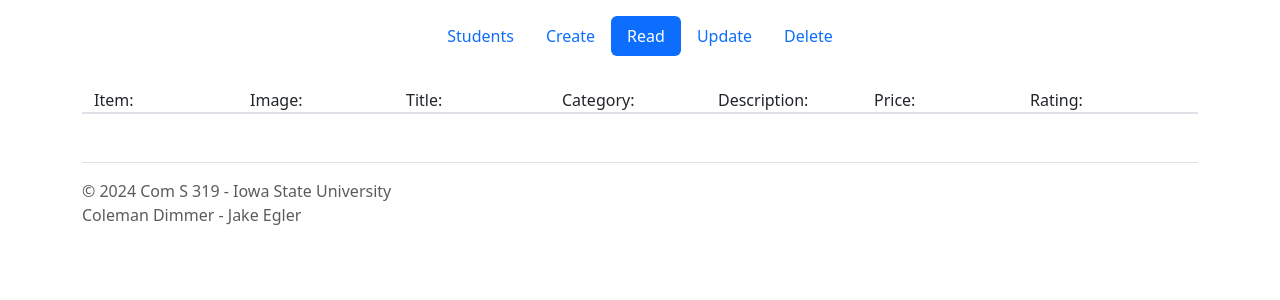
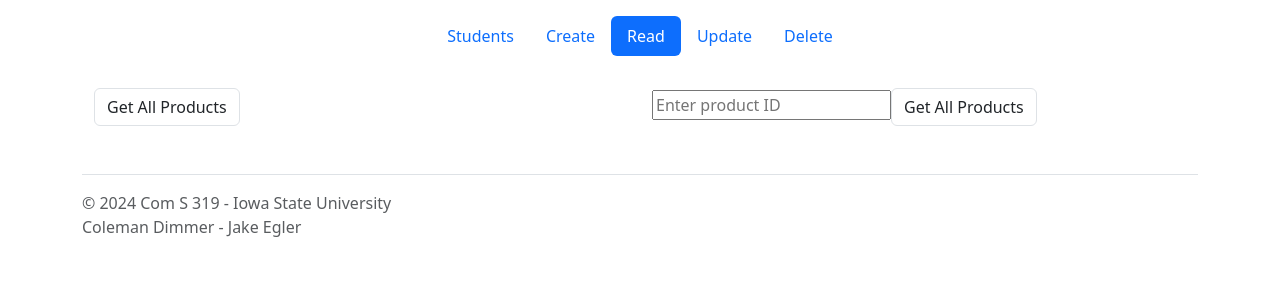
Before and after one commit to CDDimmer/COMS319, a React (Create React App) app in the folder Assignment3/frontend/: page / in a window 1280 px wide. Both pictures are taken after a click on the element "Read". Shown: the top 300 px of the page. Built offline with nearby package versions, Linux system fonts and the light colour scheme; no server answers; the HTML template or start-up script is replaced by a standard one.

Commit message:
Redid GET page

```diff
--- a/Assignment3/frontend/src/App.js
+++ b/Assignment3/frontend/src/App.js
@@ -313,29 +313,66 @@ function App() {
   };
 
   function ReadView() {
-    const [products, setProducts] = useState([
-      {
-        id: "",
-        title: "",
-        price: "",
-        description: "",
-        category: "",
-        image: "",
-        rating: "",
-      },
-    ]);
-
-    useEffect(() => {
+    function LoadProducts() {
+      // Read the robots from mongoDB:
       fetch("http://127.0.0.1:8081/listProducts")
         .then((response) => response.json())
-        .then((data) => {
-          setProducts(data);
-          console.log("Load initial Catalog of Products in GET :", data);
-        });
-    }, []);
+        .then((myProducts) => loadMyRobots(myProducts));
 
-    return (
-      <div className="container">
+      function loadMyRobots(myProducts) {
+        // Find the element “col” in HTML
+        var ProductsContainer = document.getElementById("ProductsContainer");
+
+        ProductsContainer.innerHTML = "";
+
+        ProductsContainer.innerHTML += `<div class="row border-bottom">
+        <div class="row main align-items-center">
+          <div class="col">Item:</div>
+          <div class="col">Image:</div>
+          <div class="col">Title:</div>
+          <div class="col">Category:</div>
+          <div class="col">Description:</div>
+          <div class="col">Price:</div>
+          <div class="col">Rating:</div>
+        </div>
+      </div>`;
+
+        // Read every movie from the array
+        for (var i = 0; i < myProducts.length; i++) {
+          ProductsContainer.innerHTML += `
+          <div class="row border-top" key=${myProducts[i]._id}>
+          <div class="row main align-items-center">
+            <div class="col">${myProducts[i].id}</div>
+            <div class="col">
+              <img class="img-fluid" width={30} src=${myProducts[i].image} alt="" />
+            </div>
+            <div class="col">${myProducts[i].title}</div>
+            <div class="col">${myProducts[i].category}</div>
+            <div class="col">${myProducts[i].description}</div>
+            <div class="col">${myProducts[i].price}</div>
+            <div class="col">${myProducts[i].rating.rate}</div>
+          </div>
+        </div>
+            `;
+        }
+      }
+    }
+
+    function LoadProduct() {
+      var singleRobotInput = document.getElementById("SingleRobotByID");
+
+      fetch("http://127.0.0.1:8081/listProducts/" + singleRobotInput.value)
+        .then((response) => response.json())
+        .then((myRobot) => loadMyRobot(myRobot))
+        .catch(console.error);
+
+      function loadMyRobot(myProduct) {
+        // Find the element “col” in HTML
+        var ProductsContainer = document.getElementById("ProductsContainer");
+
+        ProductsContainer.innerHTML = "";
+
+        ProductsContainer.innerHTML += `
           <div class="row border-bottom">
             <div class="row main align-items-center">
               <div class="col">Item:</div>
@@ -347,21 +384,47 @@ function App() {
               <div class="col">Rating:</div>
             </div>
           </div>
-        {products.map((el) => (
-          <div class="row border-top" key={el._id}>
+          `;
+
+        ProductsContainer.innerHTML += `
+          <div class="row border-top" key=${myProduct._id}>
             <div class="row main align-items-center">
-              <div class="col">{el.id}</div>
+              <div class="col">${myProduct.id}</div>
               <div class="col">
-                <img class="img-fluid" width={30} src={el.image} alt="" />
+                <img class="img-fluid" width={30} src=${myProduct.image} alt="" />
               </div>
-              <div class="col">{el.title}</div>
-              <div class="col">{el.category}</div>
-              <div class="col">{el.description}</div>
-              <div class="col">{el.price}</div>
-              <div class="col">{el.rating.rate}</div>
+              <div class="col">${myProduct.title}</div>
+              <div class="col">${myProduct.category}</div>
+              <div class="col">${myProduct.description}</div>
+              <div class="col">${myProduct.price}</div>
+              <div class="col">${myProduct.rating.rate}</div>
             </div>
           </div>
-        ))}
+            `;
+      }
+    }
+
+    return (
+      <div className="container">
+        <div class="row">
+        <div class="col">
+          <button class="btn border" onClick={LoadProducts}>
+            Get All Products
+          </button>
+        </div>
+        <div class="col">
+          <input
+            type="number"
+            id="SingleRobotByID"
+            placeholder="Enter product ID"
+          ></input>
+          <button class="btn border" onClick={LoadProduct}>
+            Get All Products
+          </button>
+        </div>
+        </div>
+        <br />
+        <div id="ProductsContainer"></div>
       </div>
     );
   }
@@ -445,7 +508,8 @@ function DeleteView() {
     };
 
     function confirmDeletion() {
-    let text = "Are you sure you want to delete this product?\nPress OK to continue.";
+      let text =
+        "Are you sure you want to delete this product?\nPress OK to continue.";
       if (window.confirm(text) === true) {
         deleteOneProduct(products[index].id);
       }
```
Lines whose indentation alone changed are shown as unchanged.
